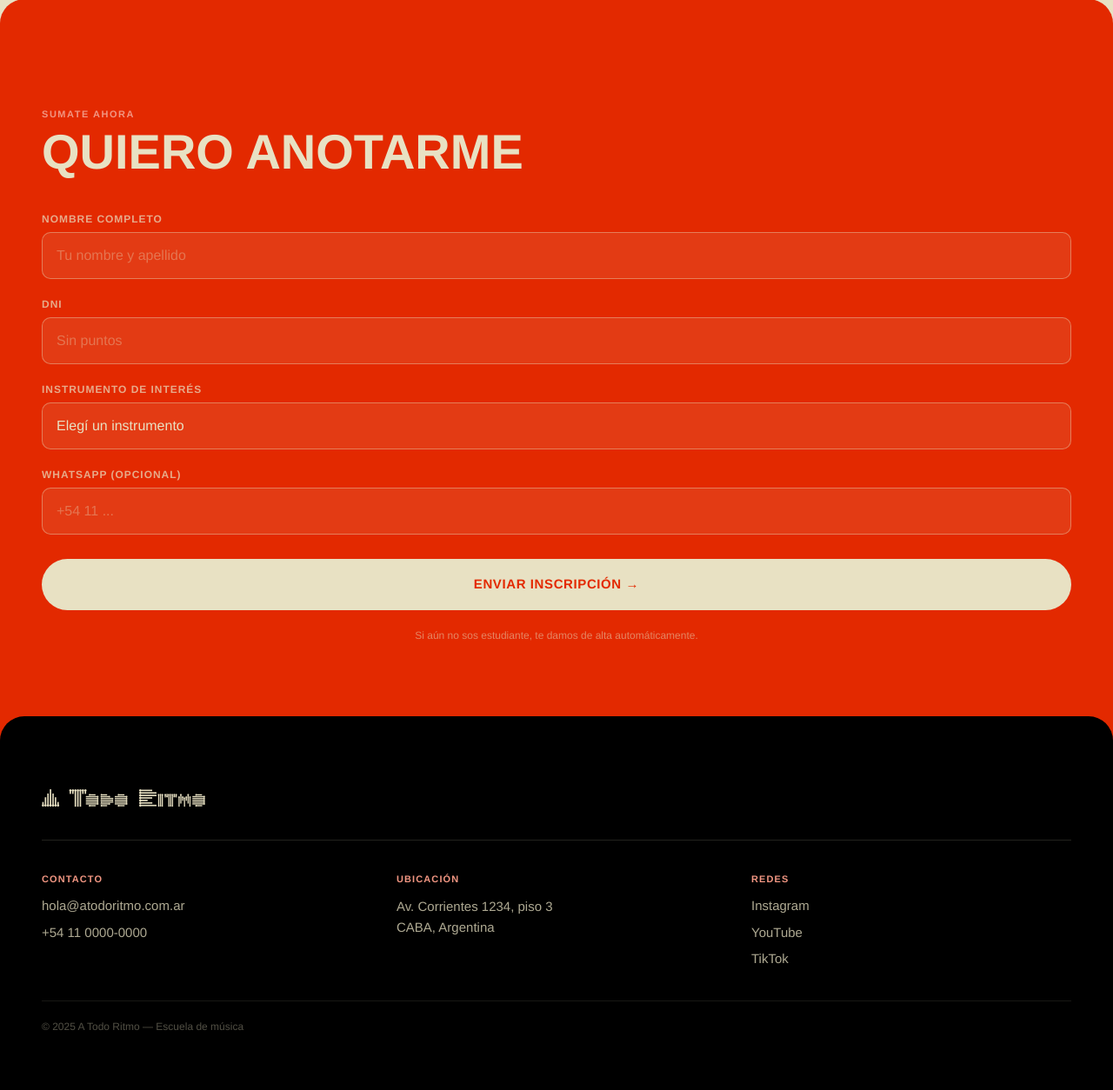
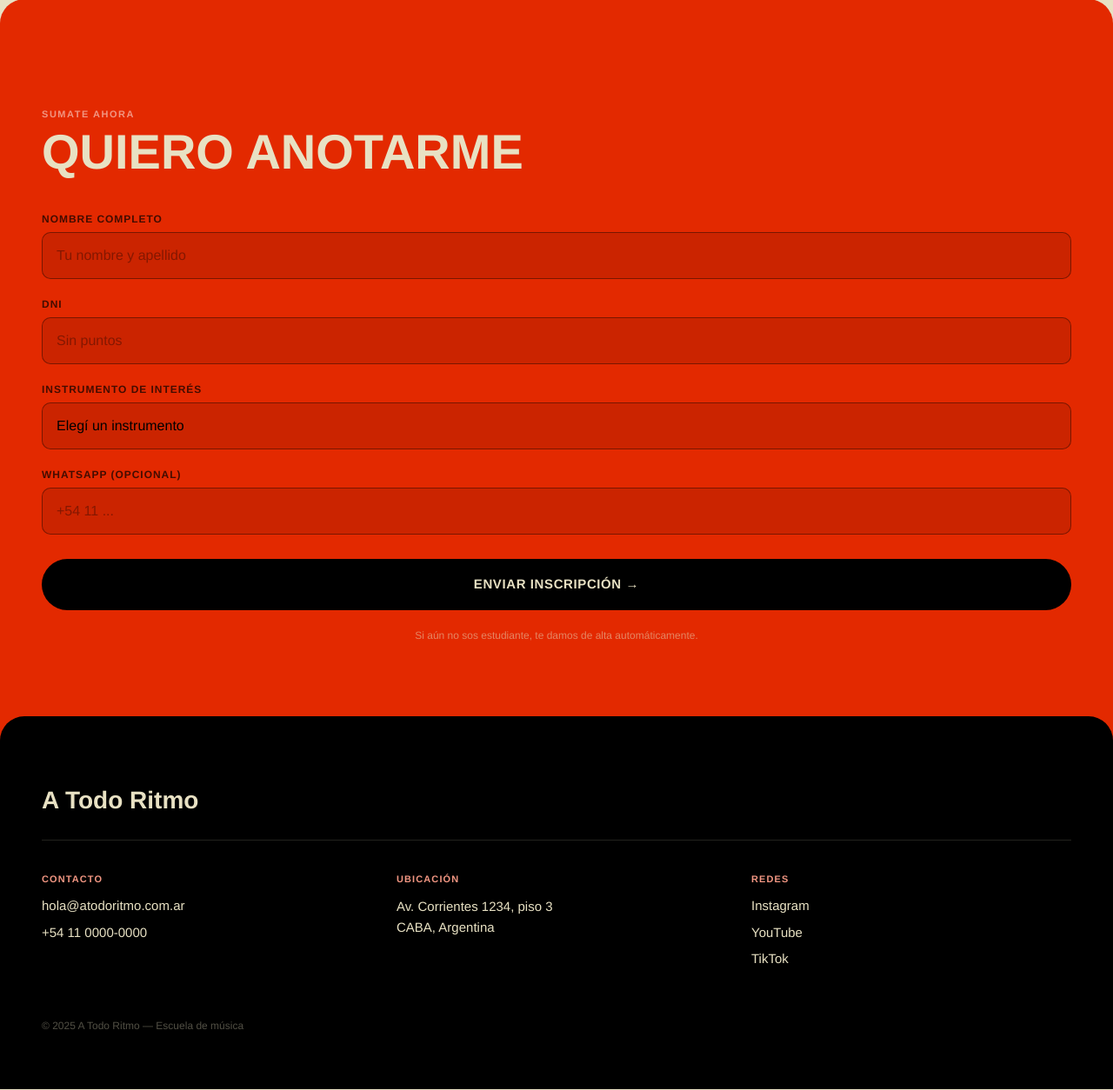
Before and after one commit to Venezia-Design/Desarrollo-Web-A-Todo-Ritmo, a PHP site: page / in a window 1280 px wide. Shown: the part 5130-6384 px from the top of the page at 87% size. Run offline with PHP 8.4, Linux system fonts and the light colour scheme; some web fonts are replaced.

Commit message:
Cambios colores

```diff
--- a/style.css
+++ b/style.css
@@ -662,27 +662,27 @@ a { color: inherit; text-decoration: none; }
   font-weight: 700;
   text-transform: uppercase;
   letter-spacing: 0.08em;
-  color: rgba(232,225,195,0.7);
+  color: rgba(0, 0, 0, 0.7);
 }
 
 .form-atr__input {
-  background: rgba(232,225,195,0.1);
-  border: 1.5px solid rgba(232,225,195,0.4);
+  background: rgba(0, 0, 0, 0.1);
+  border: 1.5px solid rgba(0, 0, 0, 0.4);
   border-radius: 10px;
   padding: 14px 16px;
   font-family: var(--font-body);
   font-size: 16px;
-  color: var(--crema);
+  color: var(--negro);
   outline: none;
   transition: border-color .15s ease;
   -webkit-appearance: none;
 }
 
-.form-atr__input::placeholder { color: rgba(232,225,195,0.35); }
+.form-atr__input::placeholder { color: rgba(0, 0, 0, 0.35); }
 
 .form-atr__input:focus {
-  border-color: var(--crema);
-  background: rgba(232,225,195,0.15);
+  border-color: var(--negro);
+  background: rgba(0, 0, 0, 0.15);
 }
 
 .form-atr__select {
@@ -690,14 +690,14 @@ a { color: inherit; text-decoration: none; }
 }
 
 .form-atr__select option {
-  background-color: var(--bordo);
-  color: var(--crema);
+  background-color: var(--crema);
+  color: var(--neg);
 }
 
 .form-atr__submit {
   margin-top: 8px;
-  background-color: var(--crema);
-  color: var(--rojo);
+  background-color: var(--negro);
+  color: var(--crema);
   border: none;
   border-radius: 999px;
   padding: 18px 28px;
@@ -712,7 +712,7 @@ a { color: inherit; text-decoration: none; }
 
 .form-atr__submit:hover {
   transform: translateY(-2px);
-  background-color: #fff;
+  background-color: #00000093;
 }
 
 .form-atr__nota {
@@ -769,7 +769,7 @@ a { color: inherit; text-decoration: none; }
 }
 
 .footer__brand {
-  font-family: var(--font-display);
+  font-family: var(--font-heading);
   font-size: 28px;
   font-weight: 700;
 }
@@ -806,20 +806,20 @@ a { color: inherit; text-decoration: none; }
 
 .footer__link {
   font-size: 15px;
-  color: rgba(232,225,195,0.75);
+  color: #F19682 (232,225,195,0.75);
   transition: color .15s ease;
 }
 
-.footer__link:hover { color: var(--crema); }
+.footer__link:hover { color: var(--salmon); }
 
 .footer__texto {
   font-size: 15px;
-  color: rgba(232,225,195,0.75);
+  color: #F19682 (232,225,195,0.75);
   line-height: 1.6;
 }
 
 .footer__bottom {
-  border-top: 1px solid rgba(232,225,195,0.1);
+  border-top: 1px solid #F19682(232,225,195,0.1);
   padding-top: 20px;
   font-size: 12px;
   color: rgba(232,225,195,0.35);
```
